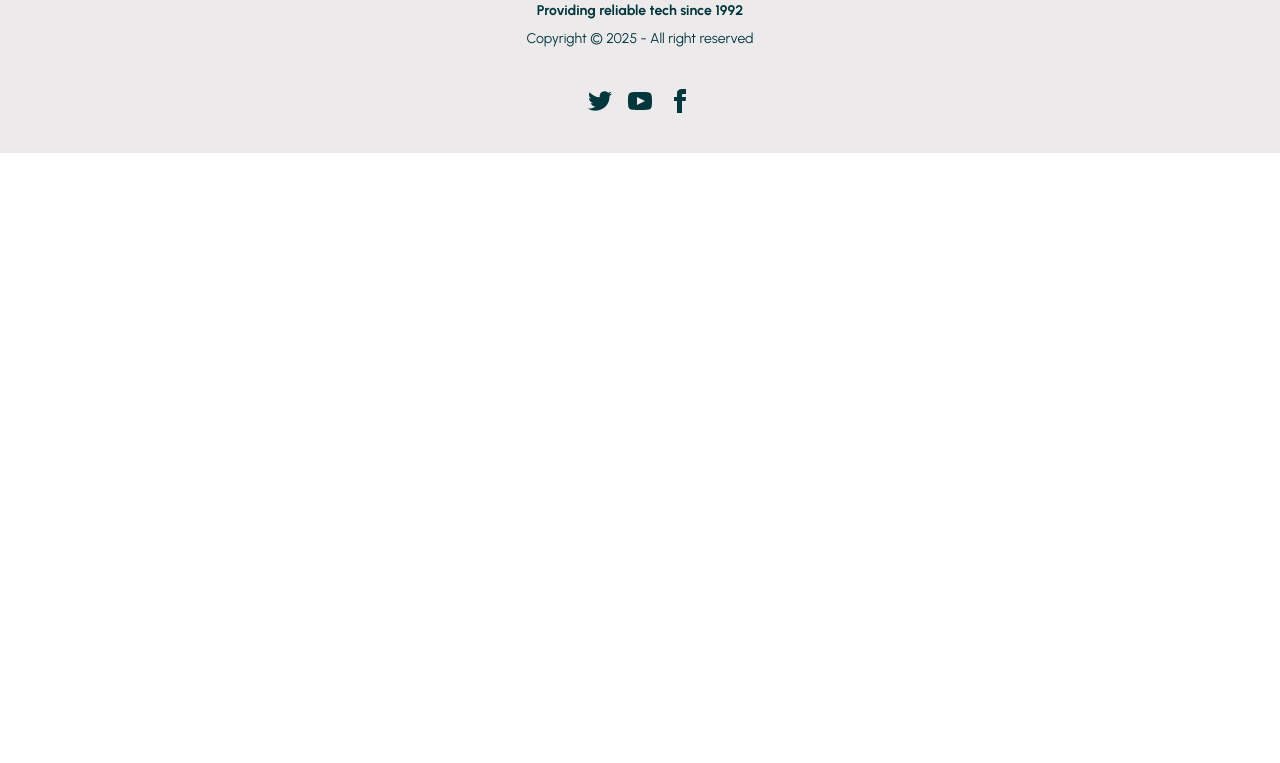
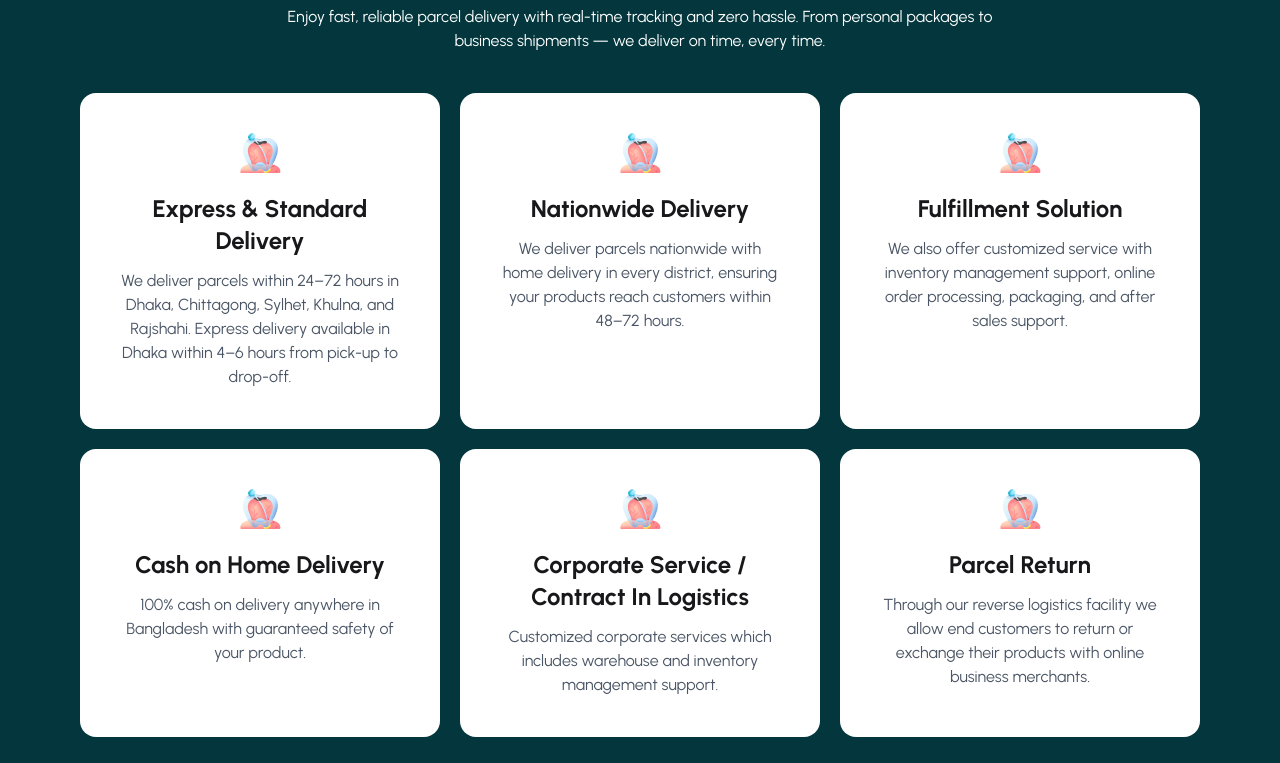
Before and after one commit to salauddinkamran/zap-shift-client, a React (Vite) app: page / in a window 1280 px wide. Shown: the part 1437-2200 px from the top of the page. Before the commit the page ends 1590 px from the top, so only its background shows below. Built offline with nearby package versions, Linux system fonts and the light colour scheme.

Commit message:
added services component in this home page client

```diff
--- a/src/Pages/Home/Home/Home.jsx
+++ b/src/Pages/Home/Home/Home.jsx
@@ -1,12 +1,14 @@
 import React from 'react';
 import Banner from '../Banner/Banner';
 import HowItWork from '../HowItWork/HowItWork';
+import Services from '../Services/Services';
 
 const Home = () => {
   return (
     <div>
       <Banner></Banner>
       <HowItWork></HowItWork>
+      <Services></Services>
     </div>
   );
 };
--- /dev/null
+++ b/src/Pages/Home/Services/Services.jsx
@@ -0,0 +1,92 @@
+import React from "react";
+import iconImg from "../../../assets/image/service.png";
+
+const Services = () => {
+  return (
+    <div className="bg-secondary py-10 px-5 md:p-20 rounded-2xl">
+      <div className="text-center text-white mb-10">
+        <h2 className="text-4xl font-bold">Our Services</h2>
+        <p>
+          Enjoy fast, reliable parcel delivery with real-time tracking and zero
+          hassle. From personal packages to <br /> business shipments — we
+          deliver on time, every time.
+        </p>
+      </div>
+      <div className="grid grid-cols-1 md:grid-cols-2 lg:grid-cols-3 gap-5">
+        <div className="bg-white p-10 rounded-2xl hover:bg-primary duration-300">
+          <div className="flex justify-center mb-5">
+            <img src={iconImg} alt="" />
+          </div>
+          <h3 className="text-2xl font-bold text-center mb-3">
+            Express & Standard Delivery
+          </h3>
+          <p className="text-gray-600 text-center">
+            We deliver parcels within 24–72 hours in Dhaka, Chittagong, Sylhet,
+            Khulna, and Rajshahi. Express delivery available in Dhaka within 4–6
+            hours from pick-up to drop-off.
+          </p>
+        </div>
+        <div className="bg-white p-10 rounded-2xl hover:bg-primary duration-300">
+          <div className="flex justify-center mb-5">
+            <img src={iconImg} alt="" />
+          </div>
+          <h3 className="text-2xl font-bold text-center mb-3">
+            Nationwide Delivery
+          </h3>
+          <p className="text-gray-600 text-center">
+            We deliver parcels nationwide with home delivery in every district,
+            ensuring your products reach customers within 48–72 hours.
+          </p>
+        </div>
+        <div className="bg-white p-10 rounded-2xl hover:bg-primary duration-300">
+          <div className="flex justify-center mb-5">
+            <img src={iconImg} alt="" />
+          </div>
+          <h3 className="text-2xl font-bold text-center mb-3">
+            Fulfillment Solution
+          </h3>
+          <p className="text-gray-600 text-center">
+            We also offer customized service with inventory management support,
+            online order processing, packaging, and after sales support.
+          </p>
+        </div>
+        <div className="bg-white p-10 rounded-2xl hover:bg-primary duration-300">
+          <div className="flex justify-center mb-5">
+            <img src={iconImg} alt="" />
+          </div>
+          <h3 className="text-2xl font-bold text-center mb-3">
+            Cash on Home Delivery
+          </h3>
+          <p className="text-gray-600 text-center">
+            100% cash on delivery anywhere in Bangladesh with guaranteed safety
+            of your product.
+          </p>
+        </div>
+        <div className="bg-white p-10 rounded-2xl hover:bg-primary duration-300">
+          <div className="flex justify-center mb-5">
+            <img src={iconImg} alt="" />
+          </div>
+          <h3 className="text-2xl font-bold text-center mb-3">
+            Corporate Service / Contract In Logistics
+          </h3>
+          <p className="text-gray-600 text-center">
+            Customized corporate services which includes warehouse and inventory
+            management support.
+          </p>
+        </div>
+        <div className="bg-white p-10 rounded-2xl hover:bg-primary duration-300">
+          <div className="flex justify-center mb-5">
+            <img src={iconImg} alt="" />
+          </div>
+          <h3 className="text-2xl font-bold text-center mb-3">Parcel Return</h3>
+          <p className="text-gray-600 text-center">
+            Through our reverse logistics facility we allow end customers to
+            return or exchange their products with online business merchants.
+          </p>
+        </div>
+      </div>
+    </div>
+  );
+};
+
+export default Services;
```
